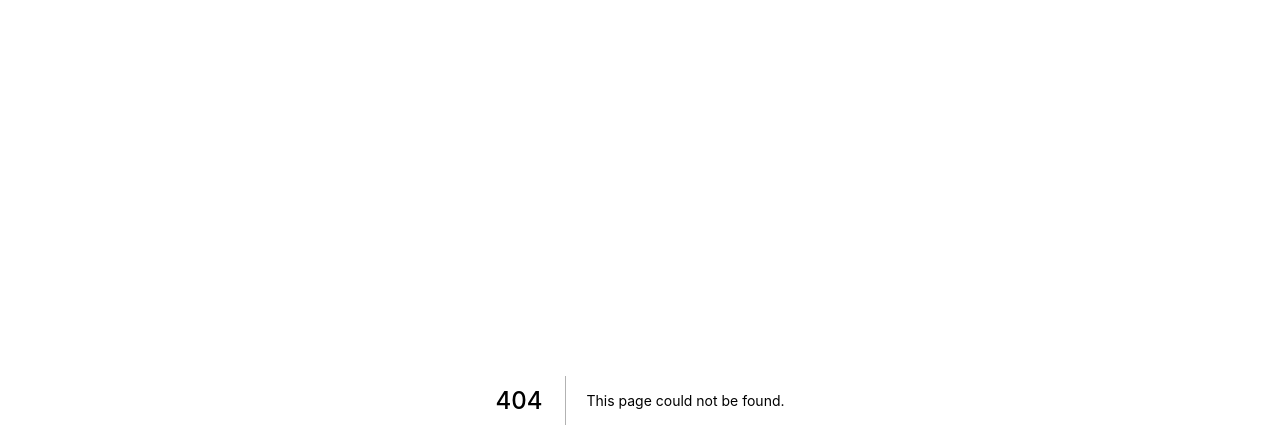
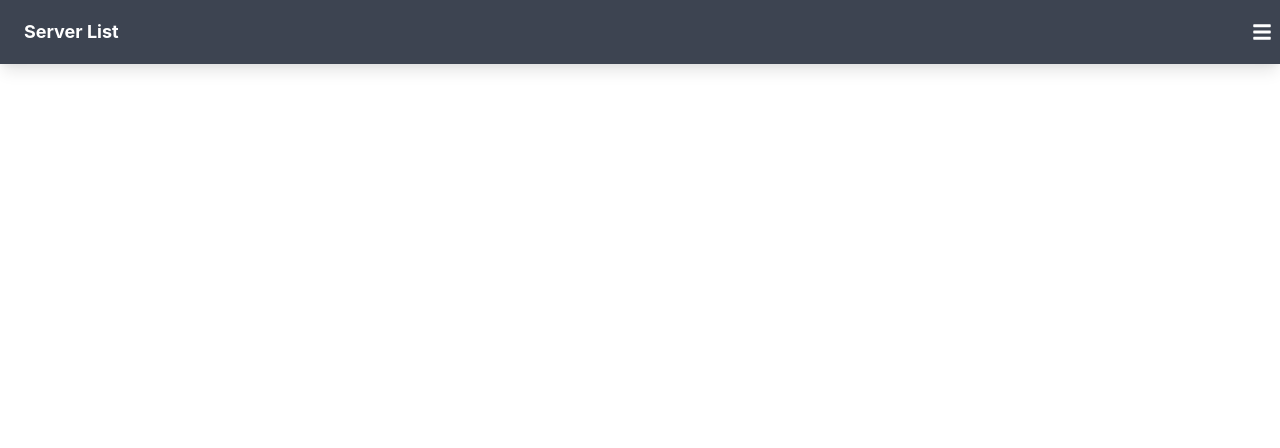
Before and after one commit to Kurt-Urban/Anubis, a Next.js app: page /components/daisyUI/TopNav in a window 1280 px wide. Before the commit this address had no page. Shown: the top 448 px of the page. Built offline with nearby package versions, Linux system fonts and the light colour scheme.

Commit message:
feat: google oauth

```diff
--- a/next.config.js
+++ b/next.config.js
@@ -1,13 +1,3 @@
-// /** @type {import('next').NextConfig} */
-// module.exports = {
-//   reactStrictMode: true,
-//   images: {
-//     domains: [""],
-//   },
-// };
-
-const path = require("path");
-
 const withTM = require("next-transpile-modules")([
   "@sonic-web-dev/core",
   "@sonic-web-dev/form",
@@ -17,8 +7,8 @@ const withTM = require("next-transpile-modules")([
   "@sonic-web-dev/date",
 ]);
 
-const ENV = process.env.ENV || "dev";
-const pathToConfigs = path.join(__dirname, `/configs/${ENV}.config.js`);
+// const ENV = process.env.ENV || "dev";
+// const pathToConfigs = path.join(__dirname, `/configs/${ENV}.config.js`);
 
-module.exports = require(pathToConfigs);
+// module.exports = require(pathToConfigs);
 module.exports = withTM();
--- a/package.json
+++ b/package.json
@@ -9,6 +9,7 @@
     "lint": "next lint",
     "prepare": "husky install"
   },
+  "proxy": "http://localhost:4000",
   "dependencies": {
     "@apollo/client": "^3.4.9",
     "@apollo/react-hooks": "^4.0.0",
@@ -20,7 +21,9 @@
     "@sonic-web-dev/form": "^1.1.4",
     "@sonic-web-dev/icon": "^1.0.4",
     "@sonic-web-dev/select": "^1.0.14",
+    "axios": "^0.21.4",
     "classnames": "^2.3.1",
+    "daisyui": "^1.14.0",
     "formik": "^2.2.9",
     "graphql": "^15.5.1",
     "lodash.get": "^4.4.2",
@@ -32,6 +35,7 @@
     "qs": "^6.10.1",
     "react": "^17.0.2",
     "react-dom": "17.0.2",
+    "react-google-login": "^5.2.2",
     "react-icons": "^4.2.0",
     "react-select": "^4.3.1",
     "react-select-async-paginate": "^0.5.3",
--- a/pages/Home.tsx
+++ b/pages/Home.tsx
@@ -0,0 +1,12 @@
+import React, { useEffect } from "react";
+import TopNav from "./components/daisyUI/TopNav";
+
+const Home = ({}) => {
+  return (
+    <>
+      <TopNav />
+    </>
+  );
+};
+
+export default Home;
--- /dev/null
+++ b/pages/components/daisyUI/TopNav.tsx
@@ -0,0 +1,32 @@
+import React, { useEffect } from "react";
+import { Menu } from "@headlessui/react";
+import { FaBars } from "react-icons/fa";
+import GoogleAuth from "../utils/GoogleAuth";
+
+const TopNav = ({}) => {
+  return (
+    <>
+      <div className="navbar mb-2 shadow-lg bg-neutral text-neutral-content">
+        <div className="flex-1 px-2 mx-2">
+          <span className="text-lg font-bold">Server List</span>
+        </div>
+        <div>
+          <Menu>
+            <Menu.Button>
+              <FaBars className="text-xl" />
+            </Menu.Button>
+            <Menu.Items>
+              <Menu.Item>
+                {({ active }) => (
+                  <button className={`${active && "bg-blue-500"}`}>Test</button>
+                )}
+              </Menu.Item>
+            </Menu.Items>
+          </Menu>
+        </div>
+      </div>
+    </>
+  );
+};
+
+export default TopNav;
--- /dev/null
+++ b/pages/components/utils/GoogleAuth.tsx
@@ -0,0 +1,23 @@
+import React, { useEffect } from "react";
+import GoogleLogin from "react-google-login";
+
+const GoogleAuth = ({ ...props }) => {
+  const googleResponse = (e: any) => {
+    e.tokenId ? console.log("Logged In with Google") : console.log(e);
+  };
+  return (
+    <>
+      <GoogleLogin
+        clientId={process.env.NEXT_PUBLIC_CLIENT_ID}
+        buttonText="Login"
+        onSuccess={googleResponse}
+        onFailure={googleResponse}
+        cookiePolicy="single_host_origin"
+        isSignedIn
+        {...props}
+      />
+    </>
+  );
+};
+
+export default GoogleAuth;
--- a/pages/index.tsx
+++ b/pages/index.tsx
@@ -2,21 +2,21 @@ import React from "react";
 
 import Image from "next/image";
 import { Container, Col, Row } from "../components";
+import { FaGlobeAmericas } from "react-icons/fa";
 import login from "../public/login.jpg";
 import { Button } from "@sonic-web-dev/core";
 import { Form, Field } from "@sonic-web-dev/form";
+import GoogleLogin from "react-google-login";
+import GoogleAuth from "./components/utils/GoogleAuth";
+import Home from "./Home";
 
 const Index: React.FC = ({}) => {
   return (
-    <Container className="min-w-full h-screen flex justify-center items-center overflow-hidden border-red-500 border">
-      <Image
-        src={login}
-        alt="Alps at dusk"
-        className="border-2 border-red-500"
-        layout="fill"
-        objectFit="cover"
-      />
-    </Container>
+    <>
+      <Container className="min-w-full h-screen overflow-hidden">
+        <Home />
+      </Container>
+    </>
   );
 };
 
--- a/tailwind.config.js
+++ b/tailwind.config.js
@@ -7,5 +7,6 @@ module.exports = {
   variants: {
     extend: {},
   },
-  plugins: [],
+  plugins: [require("daisyui")],
+  daisyui: {},
 };
```
Also changed, not shown: configs/dev.config.js (+10 -10 lines), 1 other file (tests, documents, lock files or other folders).
